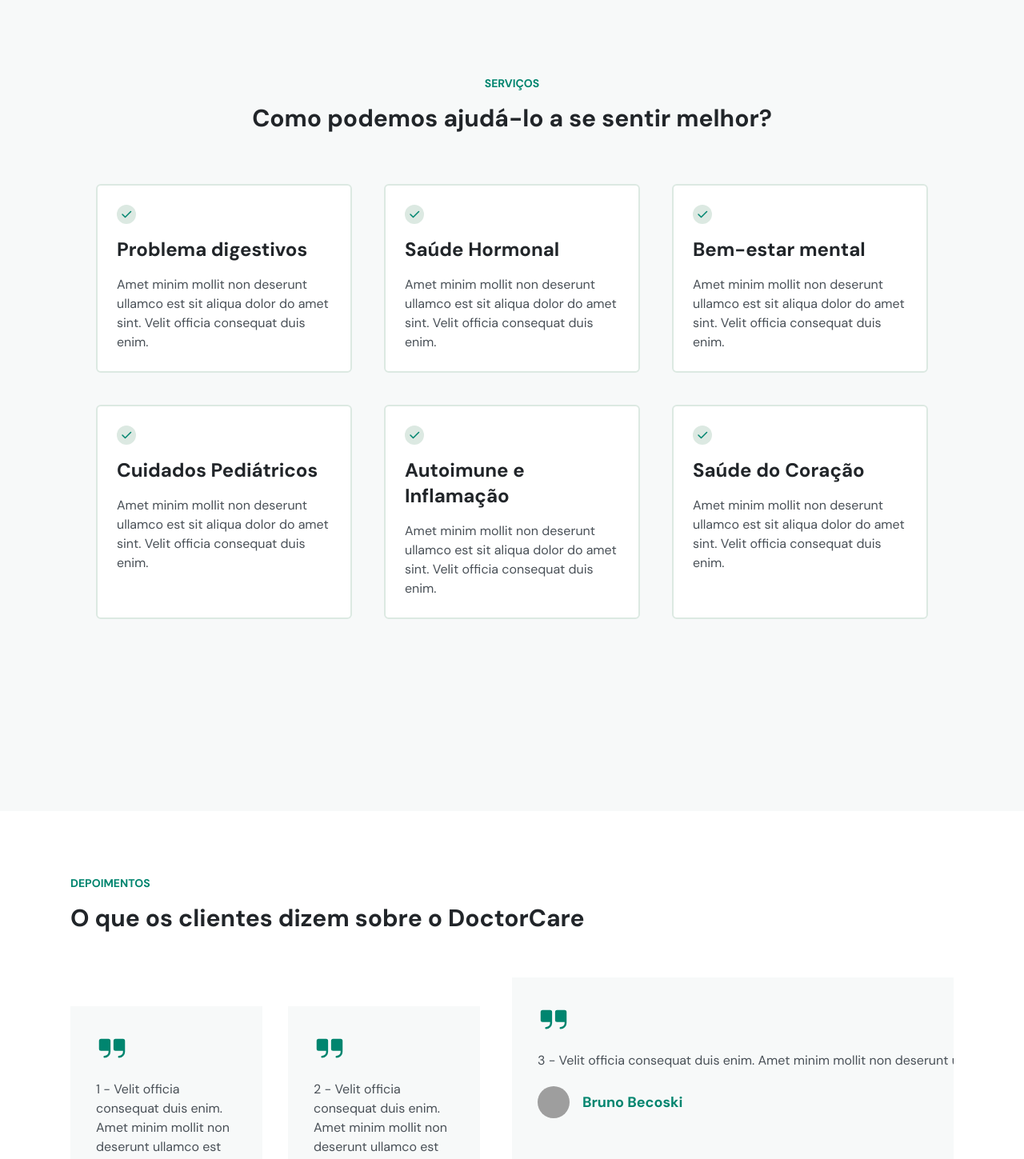
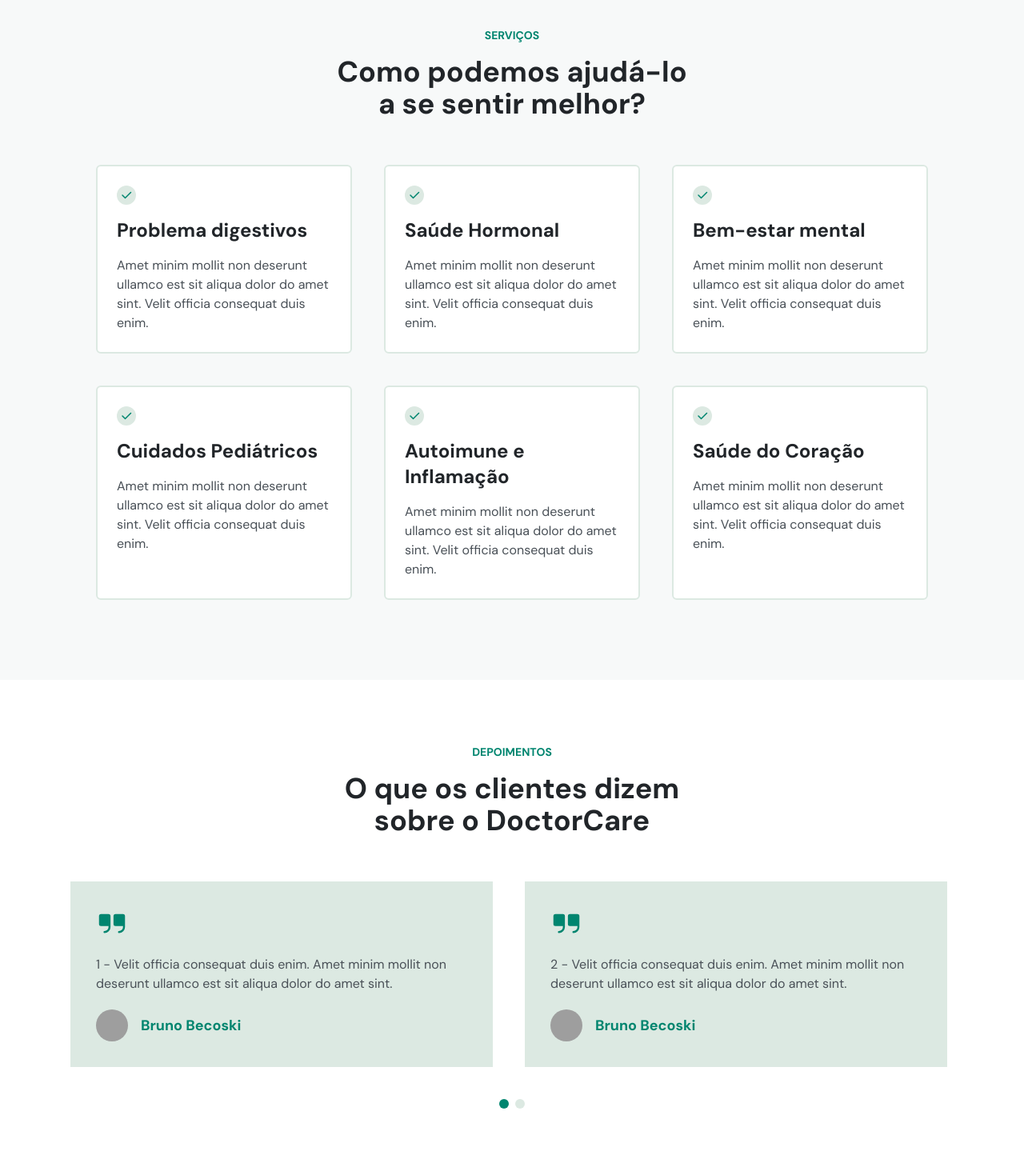
Before and after one commit to BrunoBecoski/NLW-8-Return-Impulse, a React (Vite) app in the folder web/: page / in a window 1280 px wide. Shown: the part 860-2309 px from the top of the page at 80% size. Built offline with nearby package versions, Linux system fonts and the light colour scheme; no server answers; grey boxes are pictures that could not be loaded.

Commit message:
Responsividade do Testimonial

```diff
--- a/web/src/components/page/Service.tsx
+++ b/web/src/components/page/Service.tsx
@@ -19,11 +19,11 @@ function Card({ title, text }: CardProps) {
 
 export function Service() {
   return (
-    <section id="service" className="mt-5 md:mt-20 pt-20 pb-24 md:pb-40">
+    <section id="service" className="mt-5 pt-20 pb-20">
       <div className="max-w-6xl mx-auto px-6">
-        <header className="px-2 text-center mb-14 md:mb-16">
+        <header className="px-2 text-center mb-14">
           <h4 className="font-bold text-sm uppercase text-brand-500 mb-4">Serviços</h4>
-          <h2 className="font-bold text-3xl text-brand-headline">Como podemos ajudá-lo a se sentir melhor?</h2>
+          <h2 className="font-bold text-3xl md:text-4xl text-brand-headline">Como podemos ajudá-lo<br className="hidden md:block"/> a se sentir melhor?</h2>
         </header>
 
         <div className="flex flex-wrap justify-center gap-8 md:gap-10">
--- a/web/src/components/page/Testimonial.tsx
+++ b/web/src/components/page/Testimonial.tsx
@@ -8,7 +8,7 @@ interface CardProps {
 
 function Card({ text, client }: CardProps) {
   return(
-    <div className="p-8 flex flex-col gap-5 bg-brand-100 w-[calc(100vw_-_3rem)]">
+    <div className="p-8 flex flex-col gap-5 bg-brand-200 w-[calc(100vw_-_3rem)] md:max-w-[calc(1152px_/_2_-_3rem)]">
       <Quotes className="text-brand-500" weight="fill" size={40} />
       <p>{text}</p>
       <div className="flex items-center gap-4 ">
@@ -65,38 +65,37 @@ export function Testimonial() {
   }, [screenWidth]);
 
   return (
-    <section id="testimonial" className="mt-5 md:mt-20 pt-20 pb-24 md:pb-40 bg-brand-50">
+    <section id="testimonial" className="mt-5 pt-20 pb-20 bg-brand-50">
       <div className="max-w-6xl mx-auto px-6">
-        <header className="mb-14">
+        <header className="mb-14 text-center">
           <h4 className="font-bold text-sm text-brand-500 uppercase mb-4">Depoimentos</h4>
-          <h2 className="font-bold text-3xl text-brand-headline">O que os clientes dizem sobre o DoctorCare</h2>
+          <h2 className="font-bold text-3xl md:text-4xl text-brand-headline">O que os clientes dizem<br className="hidden md:block"/> sobre o DoctorCare</h2>
         </header>
 
         <div ref={carouselRef}  className="flex items-center relative overflow-hidden scroll-smooth">
-
           {
             screenWidth < 768
             ?
               <ul className="flex items-center gap-10 md:hidden w-full">
-              <li className="w-[calc(100vw_-_3rem)]">
+                <li>
                   <Card
                     text="1 - Velit officia consequat duis enim. Amet minim mollit non deserunt ullamco est sit aliqua dolor do amet sint."
                     client="Bruno Becoski"
                   />
                 </li>
-              <li className="w-[calc(100vw_-_3rem)]">
+                <li>
                   <Card
                     text="2 - Velit officia consequat duis enim. Amet minim mollit non deserunt ullamco est sit aliqua dolor do amet sint."
                     client="Bruno Becoski"
                   />
                 </li>
-              <li className="w-[calc(100vw_-_3rem)]">
+                <li>
                   <Card
                     text="3 - Velit officia consequat duis enim. Amet minim mollit non deserunt ullamco est sit aliqua dolor do amet sint."
                     client="Bruno Becoski"
                   />
                 </li>
-              <li className="w-[calc(100vw_-_3rem)]">
+                <li>
                   <Card
                     text="4 - Velit officia consequat duis enim. Amet minim mollit non deserunt ullamco est sit aliqua dolor do amet sint."
                     client="Bruno Becoski"
@@ -105,7 +104,7 @@ export function Testimonial() {
               </ul>
             :
               <ul className="md:flex items-center gap-10 hidden">
-              <li className="flex gap-8 flex-1 max-w-lg">
+                <li className="flex gap-10">
                   <Card
                     text="1 - Velit officia consequat duis enim. Amet minim mollit non deserunt ullamco est sit aliqua dolor do amet sint."
                     client="Bruno Becoski"
@@ -115,7 +114,7 @@ export function Testimonial() {
                     client="Bruno Becoski"
                   />
                 </li>
-              <li>
+                <li className="flex gap-10">
                   <Card
                     text="3 - Velit officia consequat duis enim. Amet minim mollit non deserunt ullamco est sit aliqua dolor do amet sint."
                     client="Bruno Becoski"
@@ -127,7 +126,6 @@ export function Testimonial() {
                 </li>
               </ul>
           }
-
         </div>
 
         <div className="flex gap-2 justify-center mt-10">
```
Lines whose indentation alone changed are shown as unchanged.
